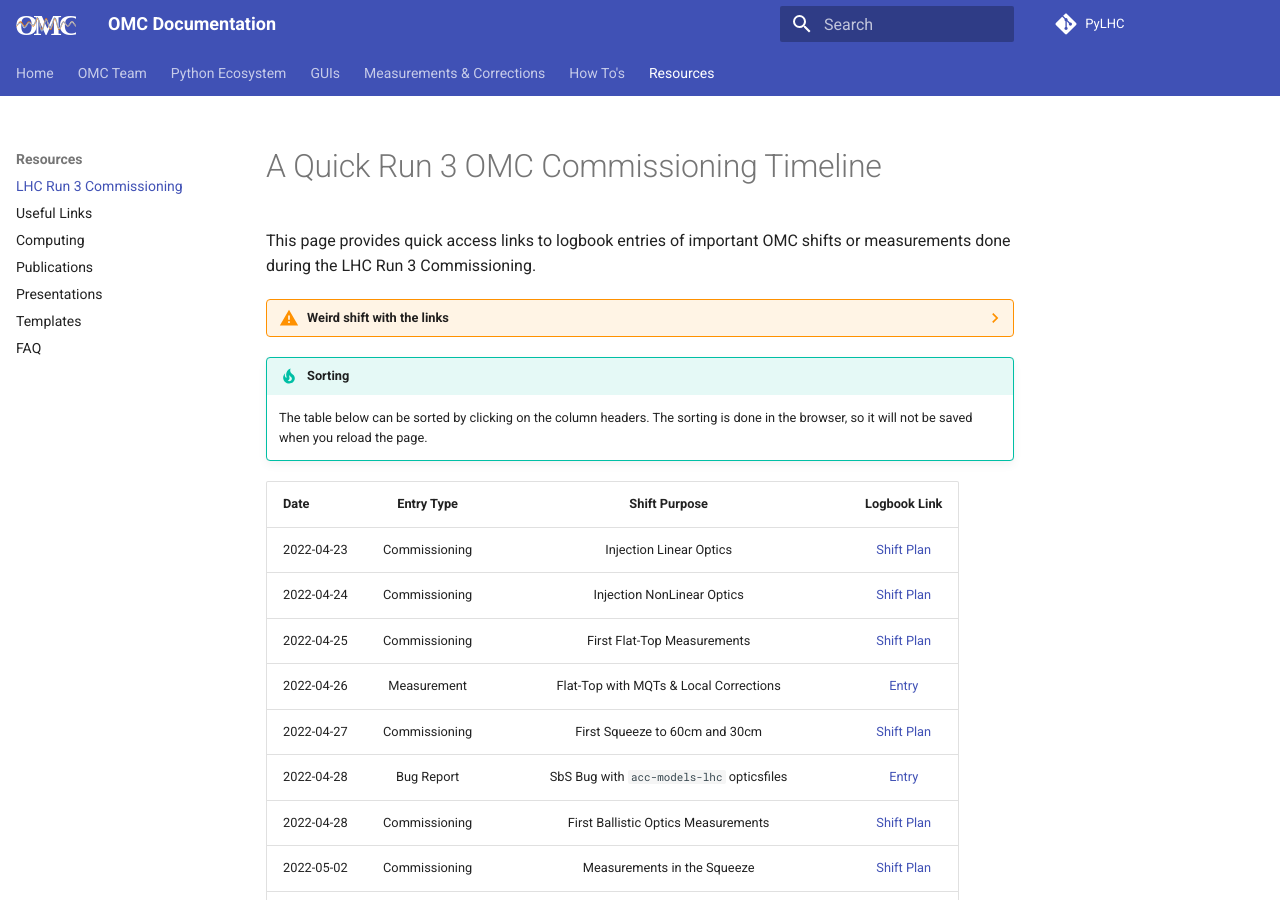
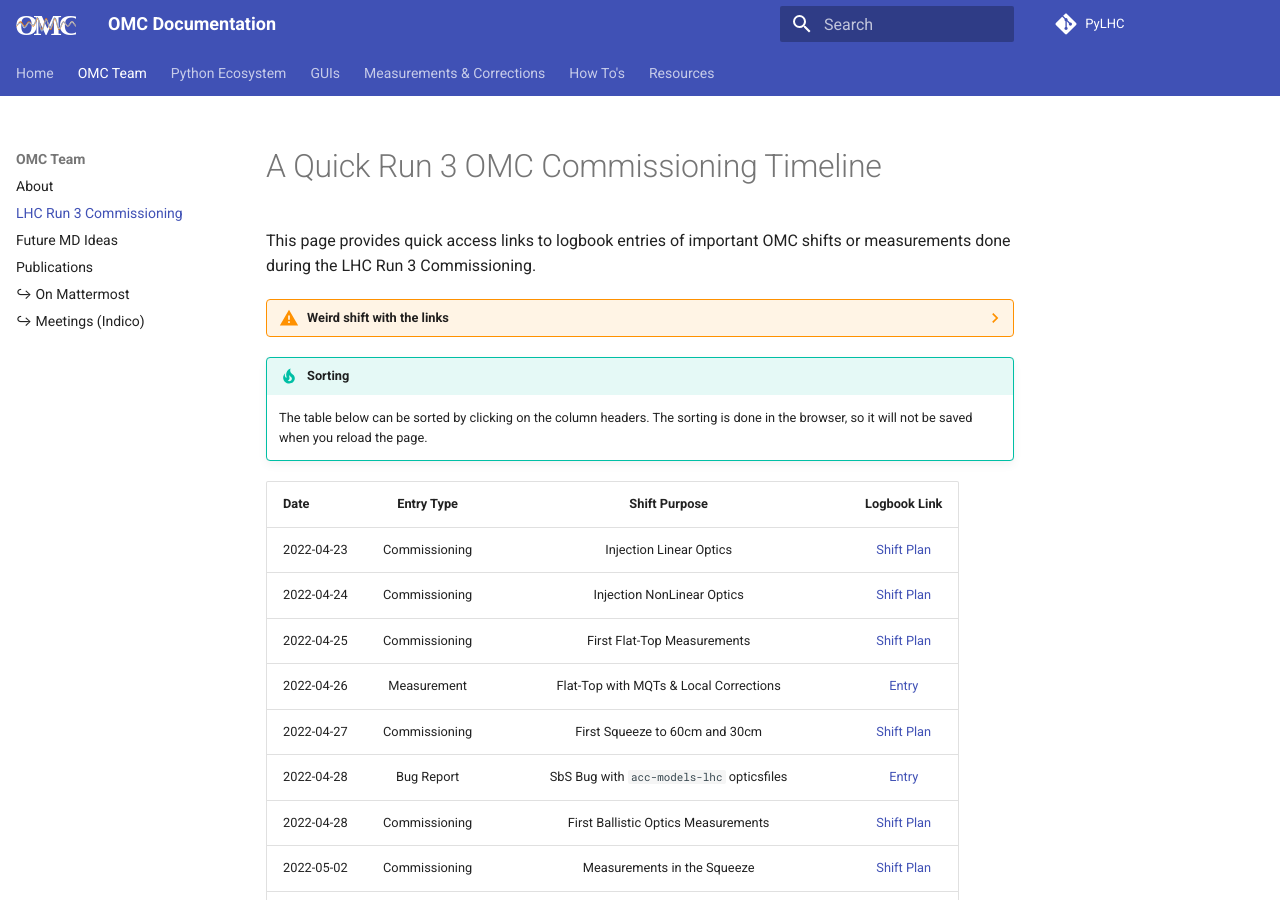
Before and after one commit to pylhc/pylhc.github.io, an MkDocs documentation site: the page built from docs/omc_team/timeline.md, in a window 1280 px wide and 900 px high. Built offline with MkDocs 1.6.1 and Material for MkDocs 9.7.7, drawn with Linux system fonts in a browser that asks for light colours; comment, search, counter and statistics services are not loaded.

Commit message:
move page to OMC team tab

```diff
--- a/docs/resources/timeline.md
+++ b/docs/omc_team/timeline.md
@@ -59,7 +59,7 @@ This page provides quick access links to logbook entries of important OMC shifts
 | 2022-08-04 | Commissioning |               Measurements in the Ramp               |          [Shift Plan][measurements_ramp]{target=\_blank}           |
 
 
-
+<!-- All the links below -->
 [inj_linear_optics]: https://be-op-logbook.web.cern.ch/elogbook-server/#/logbook?logbookId=1081&dateFrom=2022-04-23T05%3A05%3A00&dateTo=2022-04-23T11%3A05%3A00&eventToHighlight=3540426
 [ink_nonlinear_optics]: https://be-op-logbook.web.cern.ch/elogbook-server/#/logbook?logbookId=1081&dateFrom=2022-04-24T09%3A51%3A44&dateTo=2022-04-24T15%3A51%3A44&eventToHighlight=3540908
 [first_ramp_flat_top]: https://be-op-logbook.web.cern.ch/elogbook-server/#/logbook?logbookId=1081&dateFrom=2022-04-25T08%3A45%3A00&dateTo=2022-04-25T14%3A45%3A00&eventToHighlight=3541353
--- a/mkdocs.yml
+++ b/mkdocs.yml
@@ -109,6 +109,7 @@ nav:
   - Home: index.md
   - OMC Team:
     - About: omc_team/about.md
+    - LHC Run 3 Commissioning: omc_team/timeline.md
     - Future MD Ideas: omc_team/ideas.md
     - Publications: omc_team/publications.md
     - ↪ On Mattermost: https://mattermost.web.cern.ch/be-dep/channels/omc-team
@@ -208,7 +209,6 @@ nav:
       - ↪ ABPComputing: https://abpcomputing.web.cern.ch/
       - ↪ BBLumi: http://bblumi.web.cern.ch/utilities_tricks/
   - Resources:
-      - LHC Run 3 Commissioning: resources/timeline.md
       - Useful Links: resources/links.md
       - Computing: resources/computing.md
       - Publications: resources/publications.md
```
